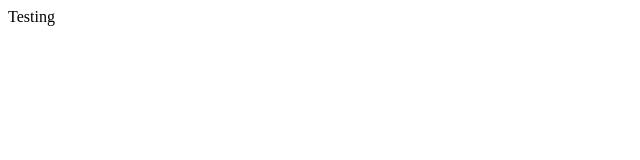
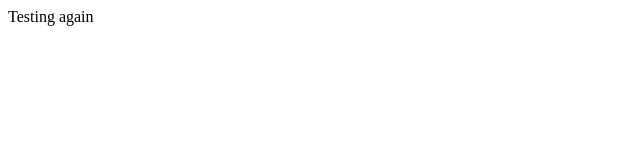
Before and after one commit to sachinkumarbha/Practice, a plain HTML site: page index.html in a window 1280 px wide. Shown: the full height of the page, 0-640 px from the left. Drawn offline with Linux system fonts and the light colour scheme.

Commit message:
on master branch

```diff
--- a/index.html
+++ b/index.html
@@ -1 +1 @@
-<H>Testing</H>
+<H>Testing again</H>
```
